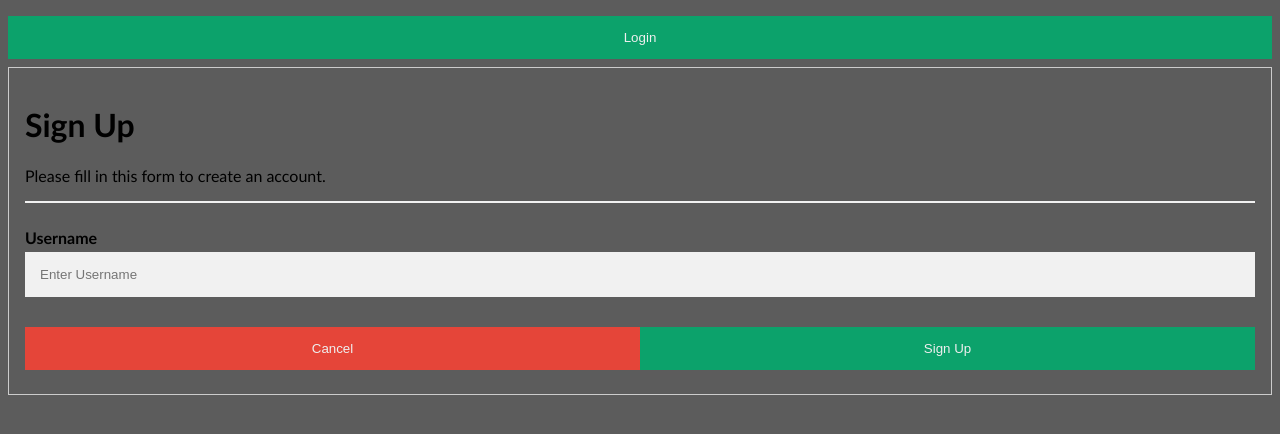
After one commit to csc4350-f21/project1-avenaktesh1, a Flask app: template templates/sign-up.html in a window 1280 px wide. The commit adds this page. Shown: the top 434 px of the page. Run offline with Flask 2, Linux system fonts and the light colour scheme; the template is opened without the code that fills it, so the values that code supplies are empty.

Commit message:
login and signup pages working

```diff
--- a/app.py
+++ b/app.py
@@ -1,45 +1,51 @@
 from os import lseek
 import flask
 import os
-from spotify import get_spotify_data, get_genius_data
+from spotify import get_spotify_data, get_genius_data, get_spotify_artist
 from dotenv import find_dotenv, load_dotenv
 from flask_sqlalchemy import SQLAlchemy
 
 # Environment variables
 load_dotenv(find_dotenv())
 
+# import spotify and genius data
 data = get_spotify_data()
 genius_url = get_genius_data()[0]
 
+# create flask app
+app = flask.Flask(__name__)
 
-app = flask.Flask(__name__)
-app.config['TEMPLATES_AUTO_RELOAD'] = True
 
+# intialize SQL Alchemy Database
 db = SQLAlchemy(app)
 
+# replace the 'postgres' uri to 'postgresql'
 uri = os.getenv('SQLALCHEMY_DATABASE_URI')
 if uri.startswith('postgres://'):
     uri = uri.replace("postgres://", 'postgresql://', 1)
 
-
+# set the uri to the app.config
 app.config['SQLALCHEMY_DATABASE_URI'] = uri
 
 # Suppres a warning - not strictly needed
 app.config['SQLALCHEMY_TRACK_MODIFICATIONS'] = False
 
+# create database table
 class artistID(db.Model):
     id = db.Column(db.Integer, primary_key = True)
     name = db.Column(db.String(120))
     print(name)
 
+# create the database tables
 db.create_all()
 
 @app.route("/", methods=["GET","POST"])
 def main():
 
     if flask.request.method == "POST":
+
         name = flask.request.form.get("name")
-        artist = artistID(name=name)
+        artist = artistID(name=get_spotify_artist(name))
 
         db.session.add(artist)
         db.session.commit()
@@ -58,8 +64,8 @@ def main():
         tasks= name
     )
 
-app.run(
-    host= '0.0.0.0',
-    port= int(os.getenv("PORT", 8080)),
-)
-# app.run()
+# app.run(
+#     host= '0.0.0.0',
+#     port= int(os.getenv("PORT", 8080)),
+# )
+app.run()
--- a/spotify.py
+++ b/spotify.py
@@ -37,9 +37,10 @@ artist_id = ["3MZsBdqDrRTJihTHQrO6Dq","5eIbEEQnDM8yuDVB0bimSP","6l3HvQ5sa6mXTsMT
 random_choice = random.choice(artist_id)
 # <iframe src="https://open.spotify.com/embed/artist/" width="100%" height="380" frameBorder="0" allowtransparency="true" allow="encrypted-media"></iframe>
 # Auto populate the URI with artist_id URL
-BASE_URL = "https://api.spotify.com/v1/artists/" + random_choice + "/top-tracks"
 
 def get_spotify_data():
+    BASE_URL = "https://api.spotify.com/v1/artists/" + random_choice + "/top-tracks"
+
     params = {
         "country": "US"
     }
@@ -100,3 +101,17 @@ def get_genius_data():
     genius_url = []
     genius_url.append(r.json()['response']['hits'][0]['result']['url'])
     return genius_url
+
+def get_spotify_artist(artist_id):
+    BASE_URL = f"https://api.spotify.com/v1/artists/{artist_id}"
+
+    # params = {
+    #     "country": "US"
+    # }
+
+    response = requests.get(
+        BASE_URL,
+        headers=headers
+    )
+
+    return response.json()['name']
--- /dev/null
+++ b/static/form.css
@@ -0,0 +1,73 @@
+* {box-sizing: border-box}
+
+body {
+    background-color: rgb(92, 92, 92);
+    font-family: 'Gill Sans', 'Gill Sans MT', Calibri, 'Trebuchet MS', sans-serif;
+}
+
+/* Full-width input fields */
+  input[type=text], input[type=password] {
+  width: 100%;
+  padding: 15px;
+  margin: 5px 0 22px 0;
+  display: inline-block;
+  border: none;
+  background: #f1f1f1;
+}
+
+input[type=text]:focus, input[type=password]:focus {
+  background-color: #ddd;
+  outline: none;
+}
+
+hr {
+  border: 1px solid #f1f1f1;
+  margin-bottom: 25px;
+}
+
+/* Set a style for all buttons */
+button {
+  background-color: #04AA6D;
+  color: white;
+  padding: 14px 20px;
+  margin: 8px 0;
+  border: none;
+  cursor: pointer;
+  width: 100%;
+  opacity: 0.9;
+}
+
+button:hover {
+  opacity:1;
+}
+
+/* Extra styles for the cancel button */
+.cancelbtn {
+  padding: 14px 20px;
+  background-color: #f44336;
+}
+
+/* Float cancel and signup buttons and add an equal width */
+.cancelbtn, .signupbtn {
+  float: left;
+  width: 50%;
+}
+
+/* Add padding to container elements */
+.container {
+  padding: 16px;
+}
+
+/* Clear floats */
+.clearfix::after {
+  content: "";
+  clear: both;
+  display: table;
+}
+
+/* Change styles for cancel button and signup button on extra small screens */
+@media screen and (max-width: 300px) {
+  .cancelbtn, .signupbtn {
+    width: 100%;
+  }
+}
--- a/templates/index.html
+++ b/templates/index.html
@@ -37,8 +37,8 @@
         <h3>Genius Lyrics</h3>
     </a>
 
+    <!-- Songs Library -->
     <h1>Library list:</h1>
-    <h1>Enter Todo:</h1>
     {% for i in range(length) %}
         <p>{{tasks[i]}}</p>
     {% endfor %}
@@ -46,7 +46,6 @@
         <input type="text" name="name" placeholder="Artist ID">
         <input type="submit" value="Submit">
     </form>
-
 </body>
 
 </html>
--- /dev/null
+++ b/templates/sign-up.html
@@ -0,0 +1,30 @@
+<!DOCTYPE html>
+<html lang="en">
+<head>
+    <meta charset="UTF-8">
+    <meta http-equiv="X-UA-Compatible" content="IE=edge">
+    <meta name="viewport" content="width=device-width, initial-scale=1.0">
+    <link rel="stylesheet" href="../static/form.css">
+    <title>Spotify App Login</title>
+</head>
+<body>
+    <button>Login</button>
+
+    <form action="index.html" style="border:1px solid #ccc">
+        <div class="container">
+          <h1>Sign Up</h1>
+          <p>Please fill in this form to create an account.</p>
+          <hr>
+
+          <label for="email"><b>Username</b></label>
+          <input type="text" placeholder="Enter Username" name="username" required>
+
+          <div class="clearfix">
+            <button type="button" class="cancelbtn">Cancel</button>
+            <button type="submit" class="signupbtn">Sign Up</button>
+          </div>
+        </div>
+      </form>
+
+</body>
+</html>
```
Also changed, not shown: templates/login.html (added, +13 -0 lines).
